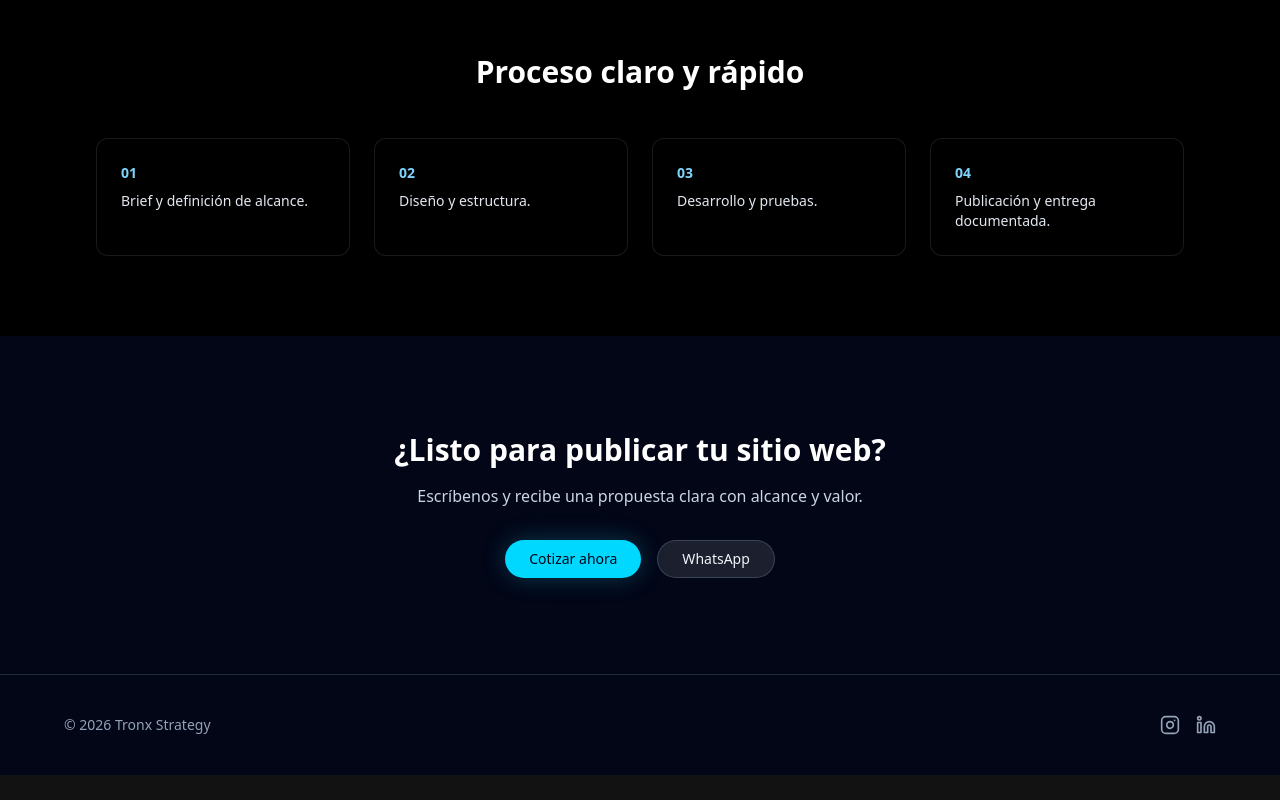
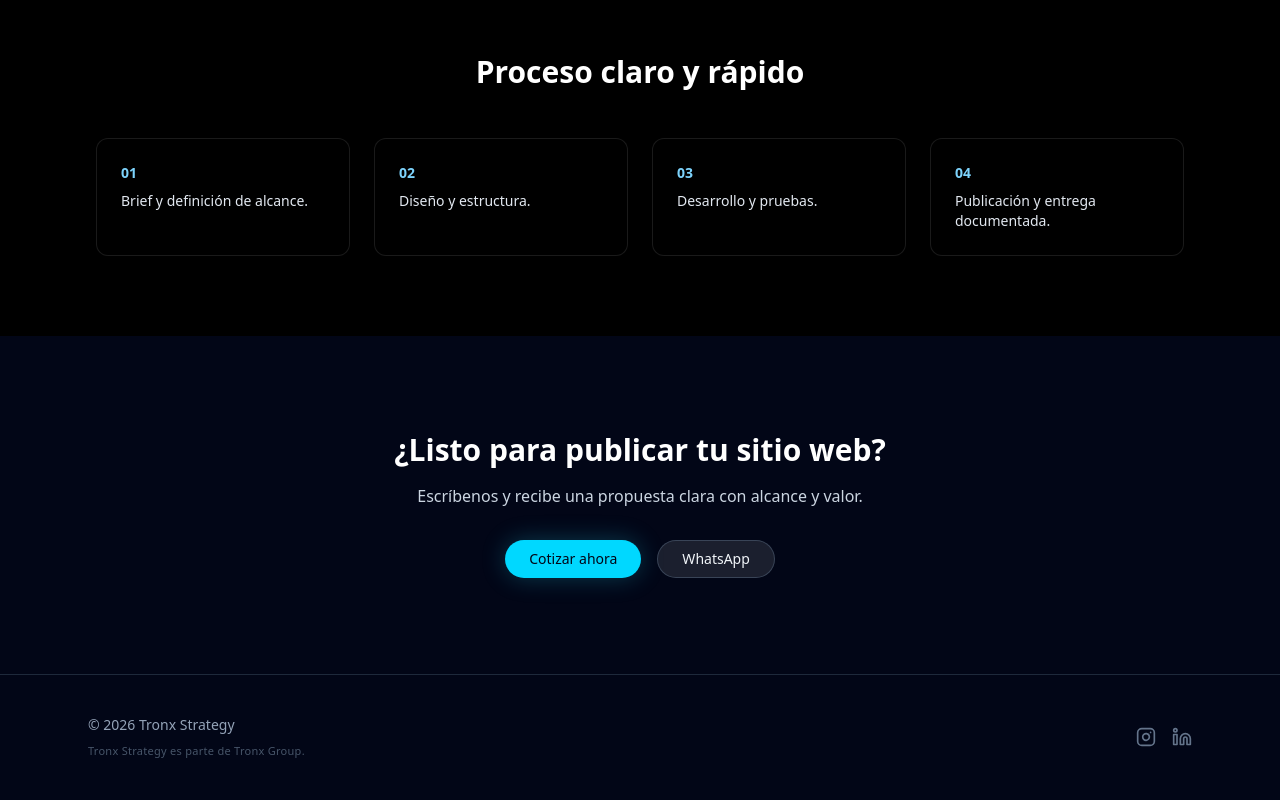
Before and after one commit to TronxGroup/Tronx-Strategy, a Next.js app: page / in a window 1280 px wide. Shown: the part 1437-2237 px from the top of the page. Before the commit the page ends 2212 px from the top, so only its background shows below. Built offline with nearby package versions, Linux system fonts and the light colour scheme.

Commit message:
Update footer.tsx

```diff
--- a/components/site/footer.tsx
+++ b/components/site/footer.tsx
@@ -10,27 +10,57 @@ export default function Footer({
   linkedin,
 }: FooterProps) {
   return (
-    <footer className="border-t border-slate-800 bg-slate-950 p-10">
-      <div className="max-w-6xl mx-auto flex justify-between items-center">
+    <footer className="border-t border-slate-800 bg-slate-950">
+      <div className="max-w-6xl mx-auto px-6 py-10">
 
-        <div className="text-sm text-slate-400">
+        <div className="flex flex-col md:flex-row md:items-center md:justify-between gap-6">
+
+          {/* Left */}
+          <div className="space-y-2">
+            <p className="text-sm text-slate-400">
               © {new Date().getFullYear()} Tronx Strategy
+            </p>
+
+            {/* 👇 Frase MUY discreta */}
+            <p className="text-[11px] text-slate-600 tracking-wide">
+              Tronx Strategy es parte de{" "}
+              <a
+                href="https://www.tronxgroup.com"
+                target="_blank"
+                rel="noopener noreferrer"
+                className="hover:text-slate-400 transition-colors"
+              >
+                Tronx Group
+              </a>.
+            </p>
           </div>
 
-        <div className="flex gap-4">
+          {/* Right */}
+          <div className="flex items-center gap-4">
             {instagram && (
-            <a href={instagram} target="_blank" rel="noopener noreferrer">
-              <Instagram className="w-5 h-5 text-slate-400 hover:text-white" />
+              <a
+                href={instagram}
+                target="_blank"
+                rel="noopener noreferrer"
+                className="text-slate-500 hover:text-white transition-colors"
+              >
+                <Instagram className="w-5 h-5" />
               </a>
             )}
             {linkedin && (
-            <a href={linkedin} target="_blank" rel="noopener noreferrer">
-              <Linkedin className="w-5 h-5 text-slate-400 hover:text-white" />
+              <a
+                href={linkedin}
+                target="_blank"
+                rel="noopener noreferrer"
+                className="text-slate-500 hover:text-white transition-colors"
+              >
+                <Linkedin className="w-5 h-5" />
               </a>
             )}
           </div>
 
         </div>
+      </div>
     </footer>
   );
 }
```
Lines whose indentation alone changed are shown as unchanged.
